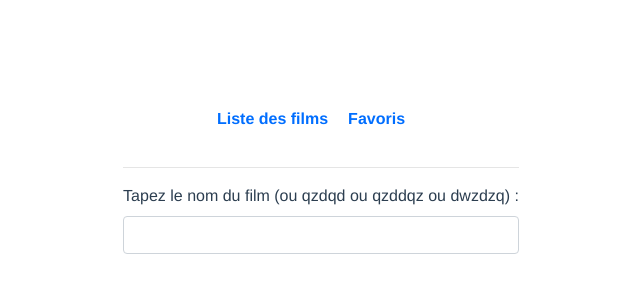
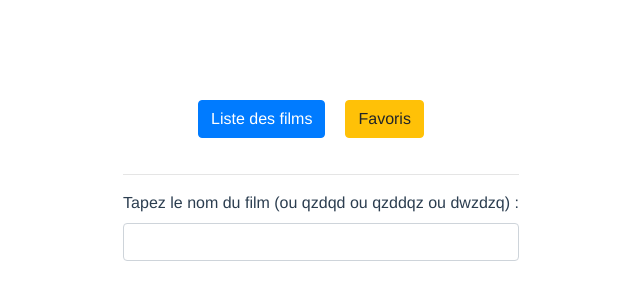
Before and after one commit to gaetanse/Filmotheque-VueJS, a Vue app: page /#/ in a window 1280 px wide. Shown: the part 260-560 px from the top of the page, without its empty margins (319-959 px from the left). Built offline with nearby package versions, Linux system fonts and the light colour scheme; what v-reset-input would draw is missing.

Commit message:
add hr and button

```diff
--- a/src/App.vue
+++ b/src/App.vue
@@ -1,8 +1,8 @@
 <template>
   <div id="app">
   <nav>
-    <router-link to="/">Liste des films</router-link>
-    <router-link to="/favoris">Favoris</router-link>
+    <router-link to="/"><button type="button" class="btn btn-primary">Liste des films</button></router-link>
+    <router-link to="/favoris"><button type="button" class="btn btn-warning">Favoris</button></router-link>
   </nav>
   <router-view/>
 </div>
--- a/src/components/Favoris.vue
+++ b/src/components/Favoris.vue
@@ -1,5 +1,6 @@
 <template>
     <div class="about">
+        <hr>
         <h1>Page de vos films favoris</h1>
         <h5 v-if="awesome">
             <h3 v-for="(data, index) in favori" :key='index'>
```
